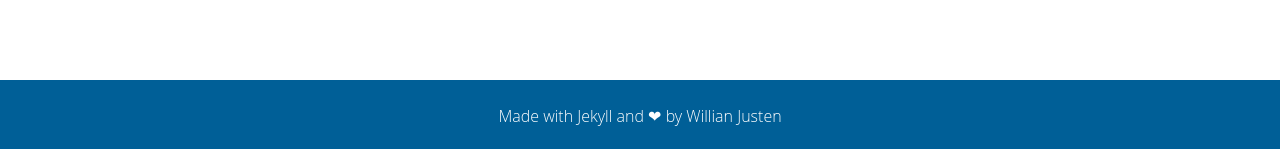
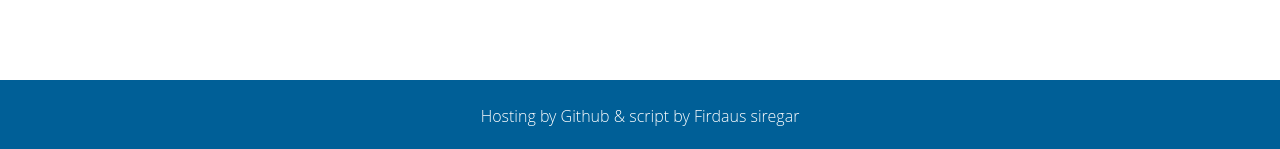
Before and after one commit to bgdaus/bgdaus.github.io, a Jekyll site: the page built from index.html, in a window 1280 px wide and 944 px high. Shown: the part 792-941 px from the top of the window. Built offline with Jekyll 4.4.1, drawn with Linux system fonts in a browser that asks for light colours.

Commit message:
Update footer.html

```diff
--- a/_includes/footer.html
+++ b/_includes/footer.html
@@ -1,4 +1,4 @@
 <footer>
-    <p>Made with <a href="http://jekyllrb.com/" target="_blank">Jekyll</a> and <span class="love">❤</span> by <a href="http://willianjusten.com.br">Willian Justen</a></p>
+    <p>Hosting by <a href="http://github.com" target="_blank">Github </a> & <span class="love"> script </span> by <a href="http://bgdaus.github.io">Firdaus siregar</a></p>
 </footer>
 <script src="{{ "/assets/js/main.js" | prepend: site.baseurl }}"></script>
```
